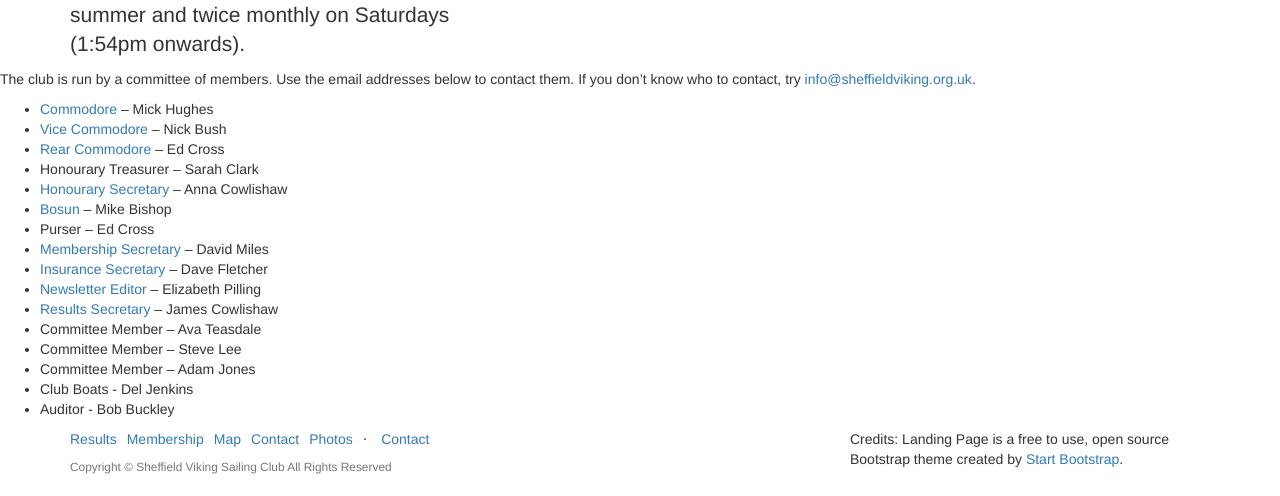
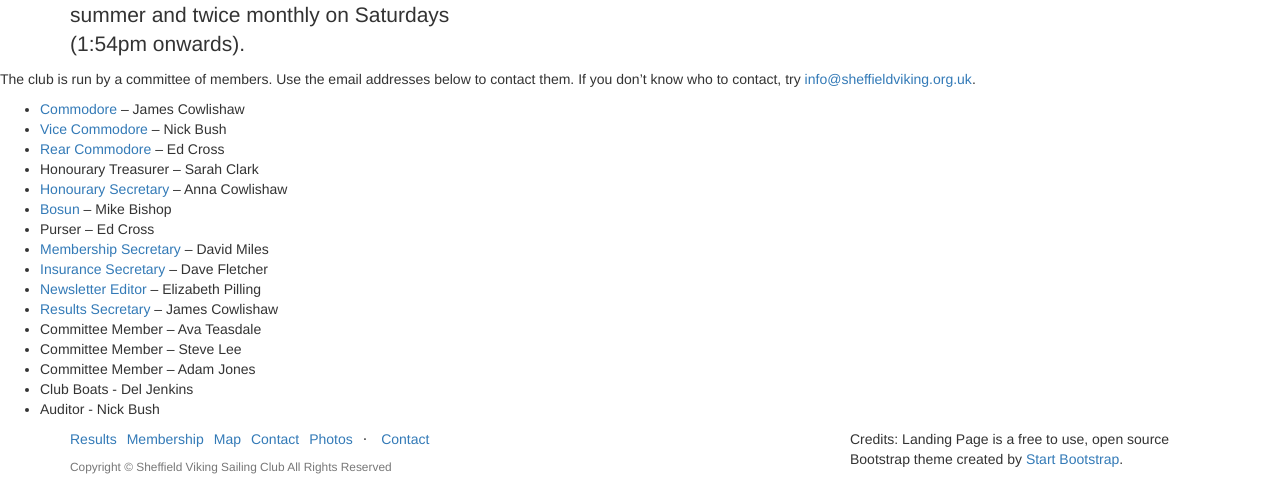
Before and after one commit to svsc/svsc.github.io, a Jekyll site: the page built from _posts/2014-09-24-contact-3.markdown, in a window 1280 px wide. Shown: the part 401-897 px from the top of the page. Built offline with Jekyll 4.4.1, drawn with Linux system fonts in a browser that asks for light colours; nearby versions of some CDN libraries; library files that are not in the unit come from our copies.

Commit message:
Updated commodore and auditor.

```diff
--- a/_posts/2014-09-24-contact-3.markdown
+++ b/_posts/2014-09-24-contact-3.markdown
@@ -11,7 +11,7 @@ description: |
   The club is run by a committee of members. Use the email addresses below to contact them. If you don't know who to contact, try <a href="mailto:info@sheffieldviking.org.uk">info@sheffieldviking.org.uk</a>.
 
   <ul>
-    <li><a href="mailto:commodore@sheffieldviking.org.uk">Commodore</a> – Mick Hughes</li>
+    <li><a href="mailto:commodore@sheffieldviking.org.uk">Commodore</a> – James Cowlishaw</li>
     <li><a href="mailto:vice-commodore@sheffieldviking.org.uk">Vice Commodore</a> – Nick Bush</li>
     <li><a href="mailto:rear-commodore@sheffieldviking.org.uk">Rear Commodore</a> – Ed Cross</li>
     <li>Honourary Treasurer – Sarah Clark</li>
@@ -26,5 +26,5 @@ description: |
     <li>Committee Member – Steve Lee</li>
     <li>Committee Member – Adam Jones</li>
     <li>Club Boats - Del Jenkins</li>
-    <li>Auditor - Bob Buckley</li>
+    <li>Auditor - Nick Bush</li>
   </ul>
```
